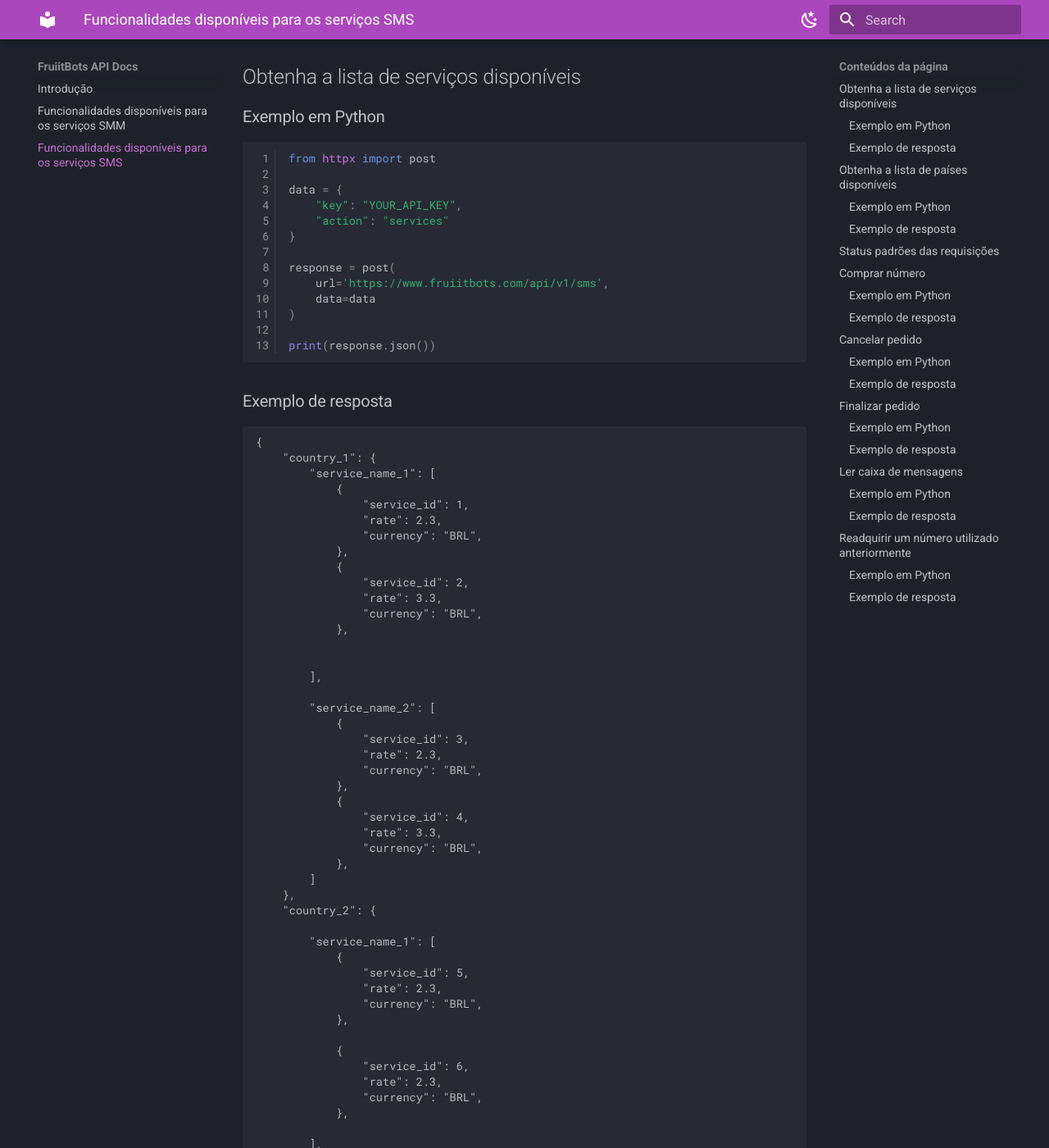
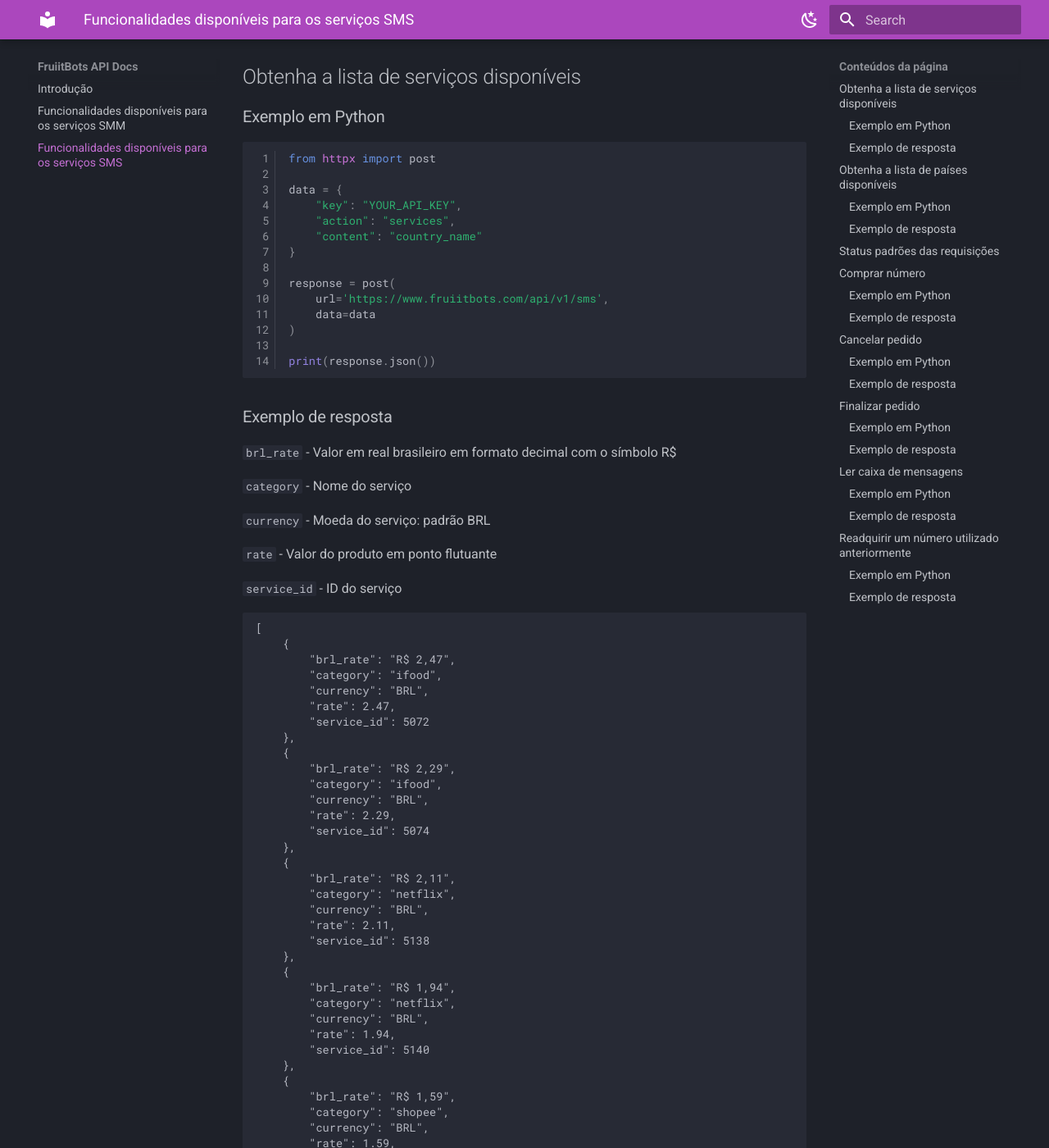
Before and after one commit to darkmathew/fruiitbots-full-api-docs, an MkDocs documentation site: the page built from docs/SMS.md, in a window 1280 px wide and 1400 px high, scrolled down 329 px. Shown: the whole window at 82% size. Built offline with MkDocs 1.6.1 and Material for MkDocs 9.7.7, drawn with Linux system fonts in a browser that asks for light colours; some of the changed text lies outside the part shown.

Commit message:
modificações

````diff
--- a/docs/SMS.md
+++ b/docs/SMS.md
@@ -13,7 +13,8 @@
 
 data = {
     "key": "YOUR_API_KEY",
-    "action": "services"
+    "action": "services",
+	"content": "country_name"
 }
 
 response = post(
@@ -27,87 +28,70 @@
 
 ### Exemplo de resposta
 
-```
-{
-	"country_1": {
-		"service_name_1": [
-			{
-				"service_id": 1,
-				"rate": 2.3,
-				"currency": "BRL",
-			},
-			{
-				"service_id": 2,
-				"rate": 3.3,
-				"currency": "BRL",
-			},
+`brl_rate` - Valor em real brasileiro em formato decimal com o símbolo R$
+
+`category` - Nome do serviço
+
+`currency` - Moeda do serviço: padrão BRL
+
+`rate` - Valor do produto em ponto flutuante
+
+`service_id` - ID do serviço
 
 
-		],
+```
+[
+	{
+		"brl_rate": "R$ 2,47",
+		"category": "ifood",
+		"currency": "BRL",
+		"rate": 2.47,
+		"service_id": 5072
+	},
+	{
+		"brl_rate": "R$ 2,29",
+		"category": "ifood",
+		"currency": "BRL",
+		"rate": 2.29,
+		"service_id": 5074
+	},
+	{
+		"brl_rate": "R$ 2,11",
+		"category": "netflix",
+		"currency": "BRL",
+		"rate": 2.11,
+		"service_id": 5138
+	},
+	{
+		"brl_rate": "R$ 1,94",
+		"category": "netflix",
+		"currency": "BRL",
+		"rate": 1.94,
+		"service_id": 5140
+	},
+	{
+		"brl_rate": "R$ 1,59",
+		"category": "shopee",
+		"currency": "BRL",
+		"rate": 1.59,
+		"service_id": 5171
+	},
+	{
+		"brl_rate": "R$ 1,88",
+		"category": "shopee",
+		"currency": "BRL",
+		"rate": 1.88,
+		"service_id": 5173
+	},
+	{
+		"brl_rate": "R$ 1,67",
+		"category": "snapchat",
+		"currency": "BRL",
+		"rate": 1.67,
+		"service_id": 5174
+	},
 
-		"service_name_2": [
-			{
-				"service_id": 3,
-				"rate": 2.3,
-				"currency": "BRL",
-			},
-			{
-				"service_id": 4,
-				"rate": 3.3,
-				"currency": "BRL",
-			},
-		]
-	},
-	"country_2": {
-
-		"service_name_1": [
-			{
-				"service_id": 5,
-				"rate": 2.3,
-				"currency": "BRL",
-			},
-
-			{
-				"service_id": 6,
-				"rate": 2.3,
-				"currency": "BRL",
-			},
-
-		],
-		"service_name_2": [
-			{
-				"service_id": 7,
-				"rate": 2.3,
-				"currency": "BRL",
-			},
-
-			{
-				"service_id": 8,
-				"rate": 2.3,
-				"currency": "BRL",
-			},
-
-		],
-		"service_name_3": [
-			{
-				"service_id": 9,
-				"rate": 2.3,
-				"currency": "BRL",
-			},
-
-			{
-				"service_id": 10,
-				"rate": 2.3,
-				"currency": "BRL",
-			},
-
-		],
-
-	}
-
-
-}
-
+]
 
 ```
 
````
